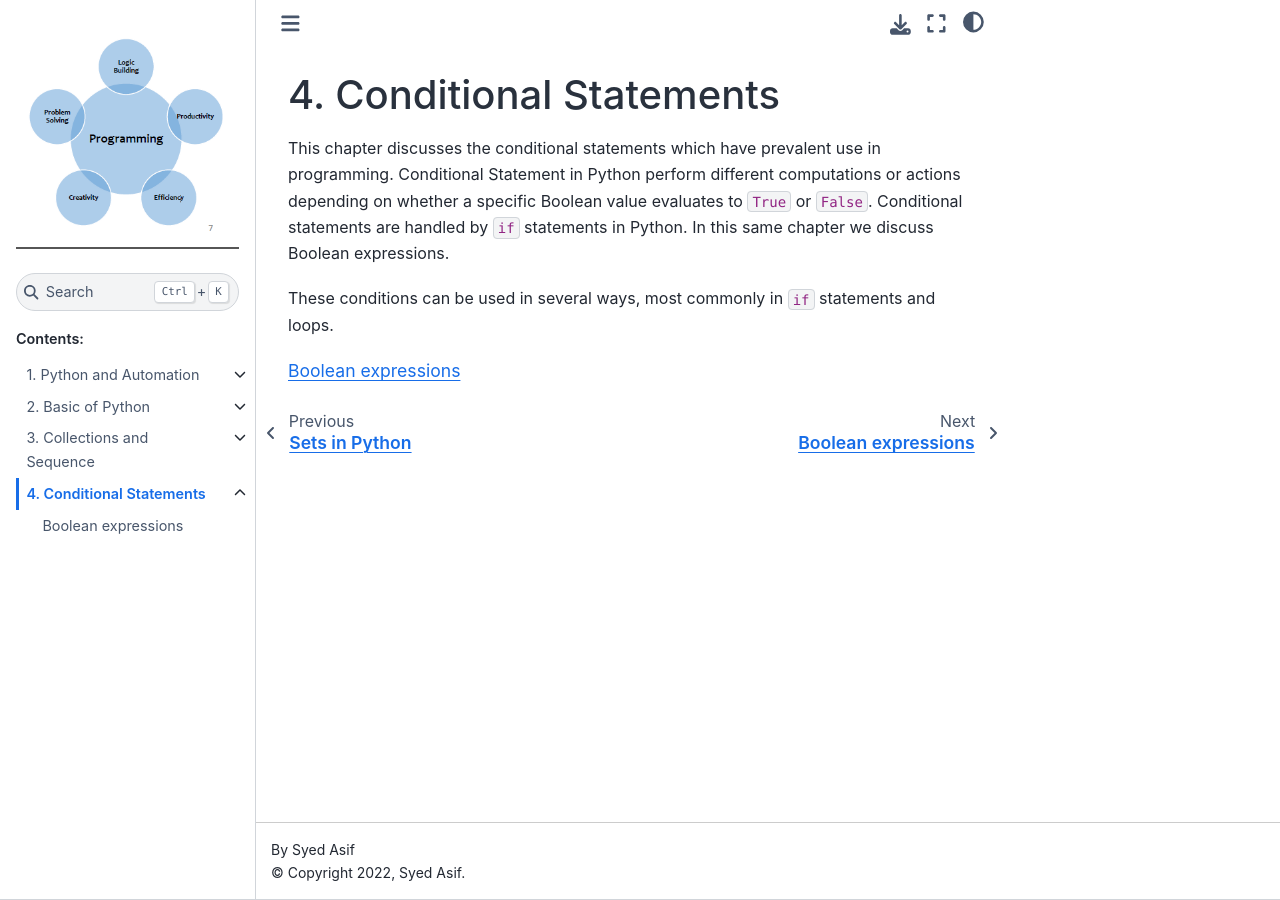
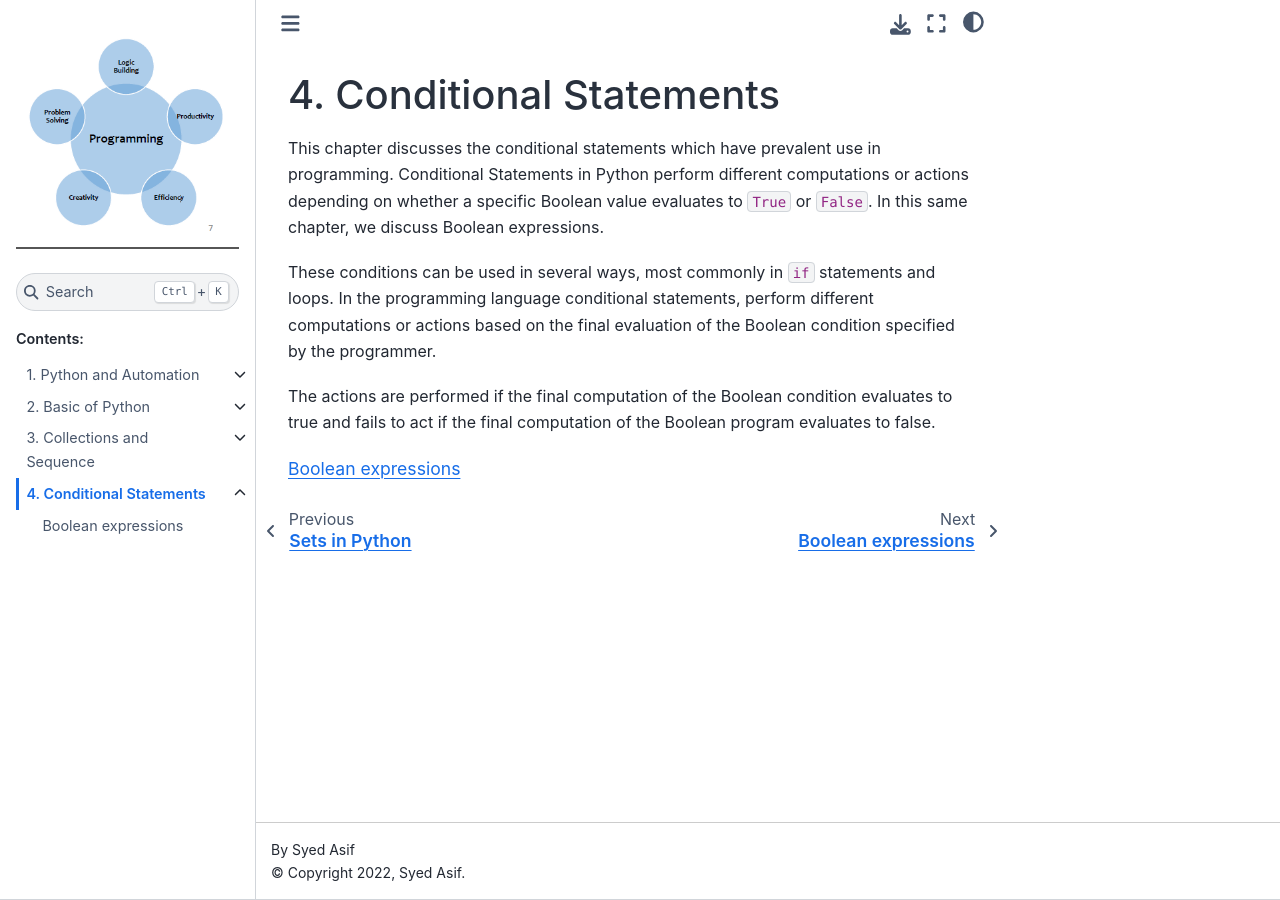
Before and after one commit to sydasif/python-book, a Sphinx documentation site: the page built from docs/source/ch-04/index.md, in a window 1280 px wide. Built offline with Sphinx 7.4.7 and the Sphinx Book theme 1.1.4, drawn with Linux system fonts in a browser that asks for light colours; pages that are not in the unit, such as notebooks, are missing from menus.

Commit message:
update bool() expressions

````diff
--- a/docs/source/ch-04/index.md
+++ b/docs/source/ch-04/index.md
@@ -1,8 +1,10 @@
 # 4. Conditional Statements
 
-This chapter discusses the conditional statements which have prevalent use in programming. Conditional Statement in Python perform different computations or actions depending on whether a specific Boolean value evaluates to `True` or `False`. Conditional statements are handled by `if` statements in Python. In this same chapter we discuss Boolean expressions.
+This chapter discusses the conditional statements which have prevalent use in programming. Conditional Statements in Python perform different computations or actions depending on whether a specific Boolean value evaluates to `True` or `False`. In this same chapter, we discuss Boolean expressions.
 
-These conditions can be used in several ways, most commonly in `if` statements and loops.
+These conditions can be used in several ways, most commonly in `if` statements and loops. In the programming language conditional statements, perform different computations or actions based on the final evaluation of the Boolean condition specified by the programmer.
+
+The actions are performed if the final computation of the Boolean condition evaluates to true and fails to act if the final computation of the Boolean program evaluates to false.
 
 ```{toctree}
 :maxdepth: 1
````
Also changed, not shown: docs/source/ch-04/01_expressions.ipynb.
